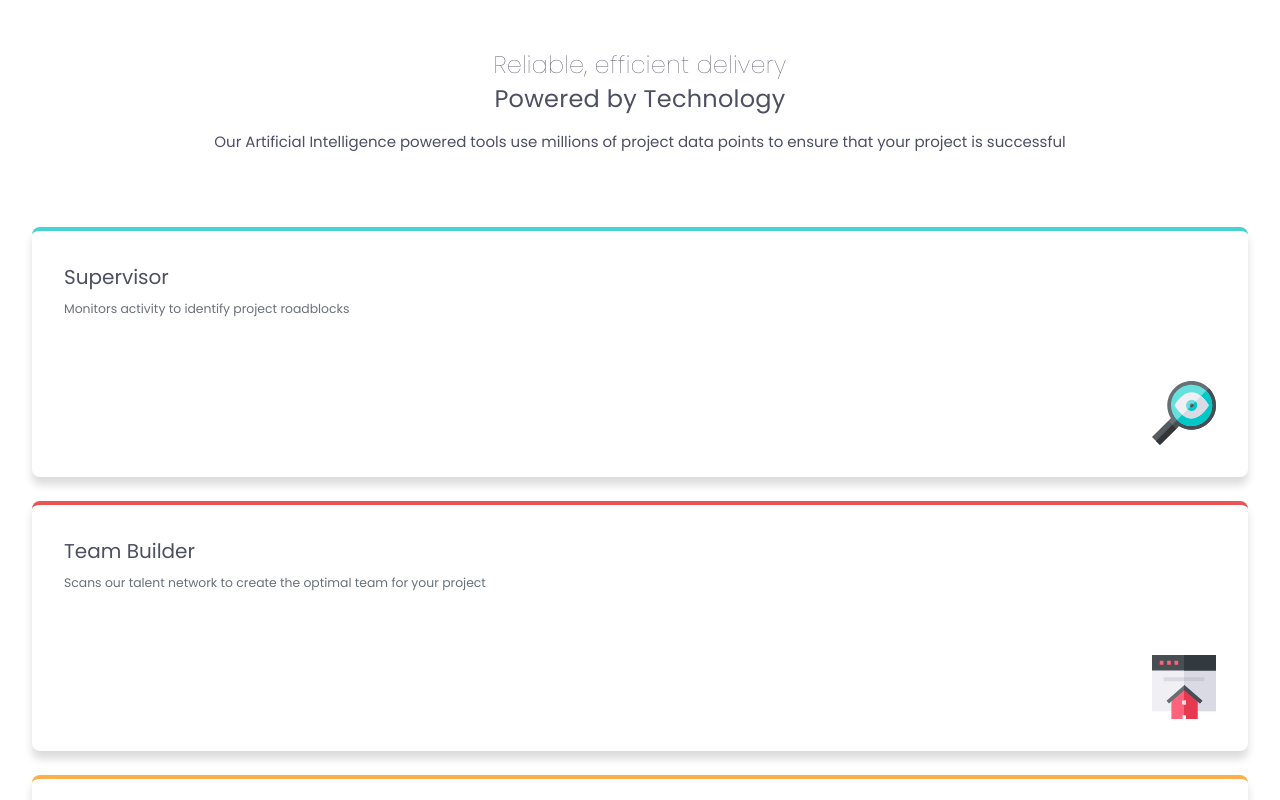
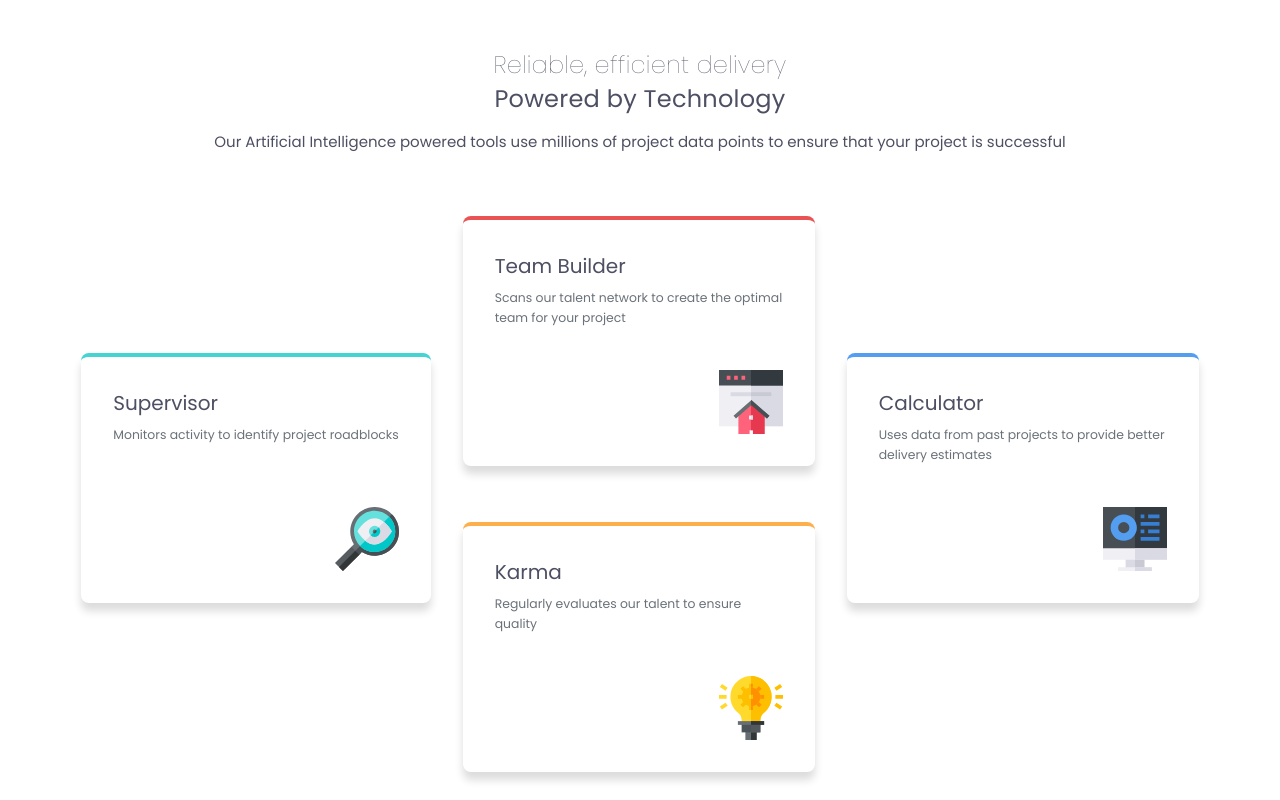
Before and after one commit to LukJeru/four_card_feature, a plain HTML site: page index.html in a window 1280 px wide. Shown: the top 800 px of the page. Drawn offline with Linux system fonts and the light colour scheme.

Commit message:
add media query desktop

```diff
--- a/stylesheet.scss
+++ b/stylesheet.scss
@@ -68,9 +68,9 @@ main {
   margin-bottom: 2rem;
 }
 
-.cards-container {
+#cards-container {
   width: 100%;
-  display: grid;
+  display: flex;
   flex-direction: column;
   height: 1096px;
 }
@@ -123,3 +123,83 @@ footer {
   justify-content: center;
   padding: 1rem;
 }
+
+//media queries
+
+@media screen and (min-width: 576px){
+  #cards-container {
+    display: grid;
+    justify-content: center;
+    align-content: center;
+    grid-template-rows: auto auto auto;
+    height: 814px;
+    gap: 1rem;
+  }
+
+  #supervisor {
+    grid-row: 1;
+    position: relative;
+    left: 50%;
+  }
+
+  #team-builder {
+    grid-row: 2;
+  }
+
+  #karma{
+    grid-row: 2;
+  }
+
+  #calculator {
+    grid-row: 3;
+    position: relative;
+    left: 50%;
+  }
+
+  .card {
+    min-width: 16rem;
+    max-width: 18rem;
+  }
+}
+
+@media screen and (min-width: 992px){
+  #cards-container {
+    display: grid;
+    position: relative;
+    bottom: 8rem;
+    gap: 2rem;
+    justify-content: center;
+    align-content: center;
+    grid-template-columns: auto auto auto;
+    grid-template-rows: auto auto;
+  }
+
+  #supervisor {
+    grid-column: 1;
+    grid-row: 1;
+    left: initial;
+    top: 50%;
+  }
+
+  #team-builder {
+    grid-column: 2;
+    grid-row: 1;
+  }
+
+  #karma{
+    grid-column: 2;
+    grid-row: 2;
+  }
+
+  #calculator {
+    grid-column: 3;
+    grid-row: 1;
+    left: initial;
+    top: 50%;
+  }
+
+  .card {
+    min-width: 20rem;
+    max-width: 22rem;
+  }
+}
```
Also changed, not shown: stylesheet.css, 1 other file.
